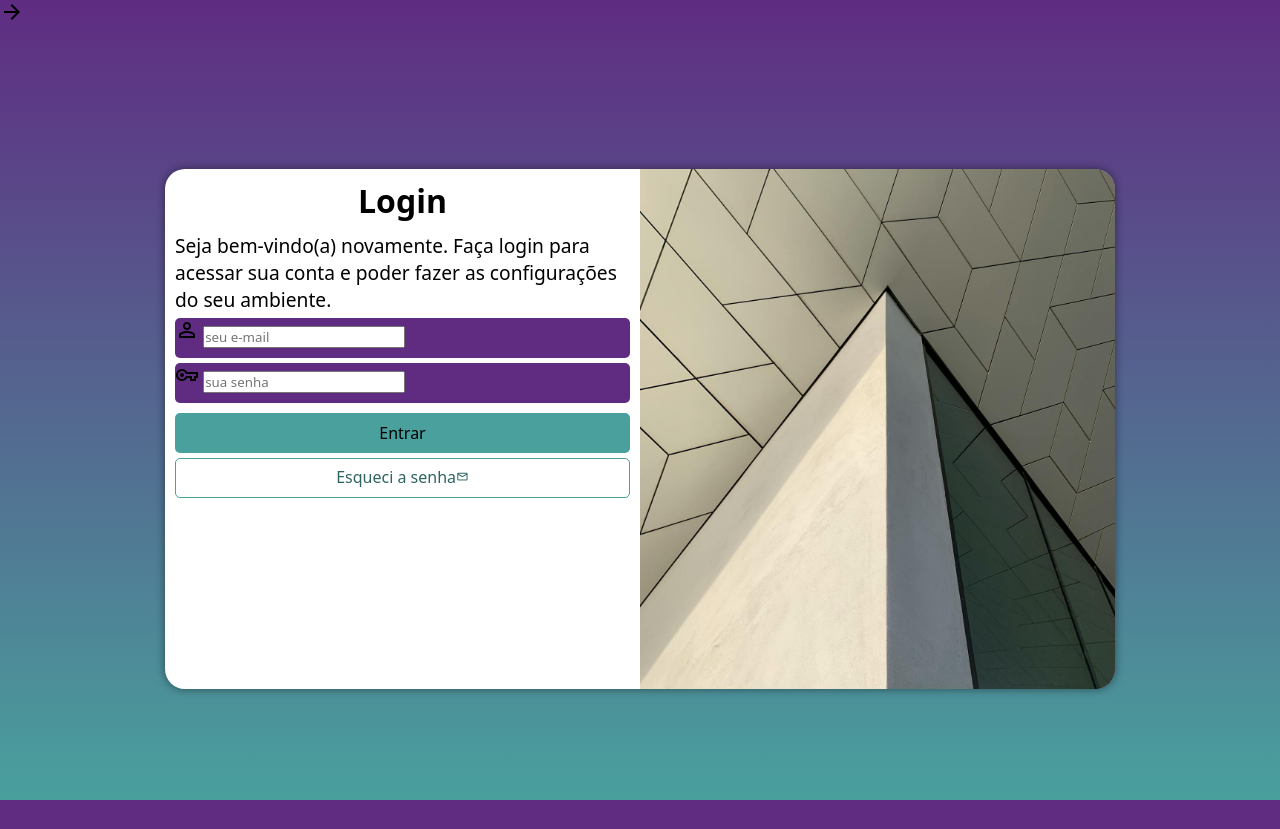
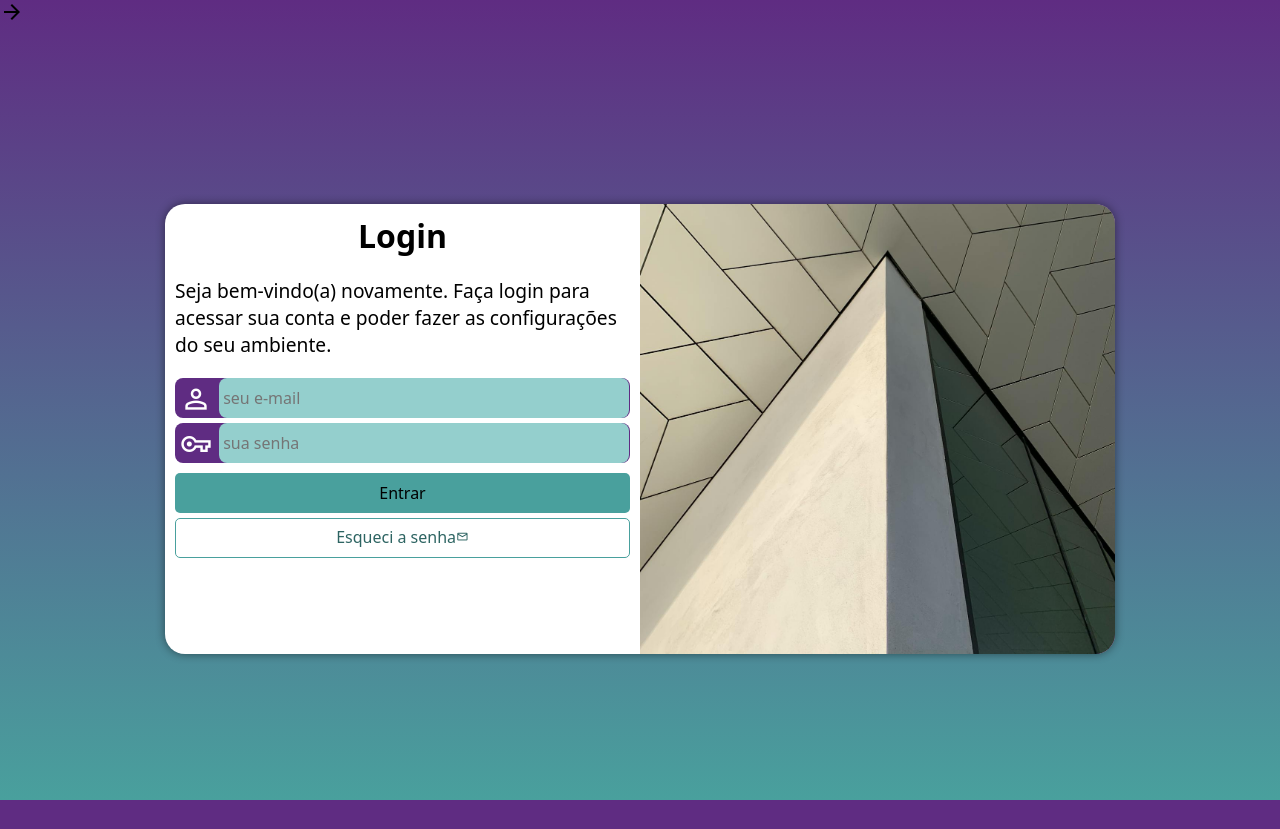
Before and after one commit to EiderXavier/projeto-login, a plain HTML site: page index.html in a window 1280 px wide. Drawn offline with nearby package versions, Linux system fonts and the light colour scheme.

Commit message:
bug-fix e fim media-query

```diff
--- a/estilos/media-query.css
+++ b/estilos/media-query.css
@@ -15,6 +15,7 @@ Grandes Telas:  acima de 1200px
     }
     section#login{
         width: 80vw;
+        height: 350px;
     }
     section#login > div#imagem {
         float: left;
@@ -30,6 +31,10 @@ Grandes Telas:  acima de 1200px
 @media screen and (min-width: 992px) {
     body{
         background-image: linear-gradient(to top, #49a09d, #5f2c82);
+    }
+    section#login{
+        width: 80vw;
+        height: 450px;
     }
 
     section#login{
@@ -49,6 +54,7 @@ Grandes Telas:  acima de 1200px
     }
     div#formulario > p {
         font-size: 1.2em;
+        margin: 20px 0px;
     }
 
 }
--- a/estilos/style.css
+++ b/estilos/style.css
@@ -25,14 +25,13 @@
     position: absolute;
     top: 50%;
     left: 50%;
-    transform: translate(-50%, -50%);
     background-color: white;
     width: 253px;
     height: 520px;
     border-radius: 20px;
     overflow: hidden;
-
     box-shadow: 0px 0px 10px rgba(0,0,0,0.467);
+    transform: translate(-50%, -50%);
     transition: width .4s, height .4s;
     transition-timing-function: ease;
  }
@@ -55,19 +54,45 @@
 
  div#formulario > p {
    font-size: 0.8em;
+
  }
 
  form > div.campo {
    background-color: #5f2c82;
+
    display: block;
    width: 100%;
    height: 40px;
-   border-radius: 5px;
+   border-radius: 8px;
    margin: 5px 0px;
  }
 
  div.campo > label {
    display: none;
+ }
+
+ div.campo > span {
+   color: white;
+
+   font-size: 2em;
+   width: 40px;
+   padding: 5px;
+ }
+
+ div.campo > input{
+   background-color: #94cfcd;
+   font-size: 1em;
+   width: calc(100% - 45px);
+   height: 100%;
+   border: 0px;
+   border-radius: 8px;
+   padding: 4px;
+   transform: translateY(-11px);
+ }
+
+ div.campo > input:focus-within {
+   background-color: white;
+
  }
 
  form > input[type=submit] {
```
